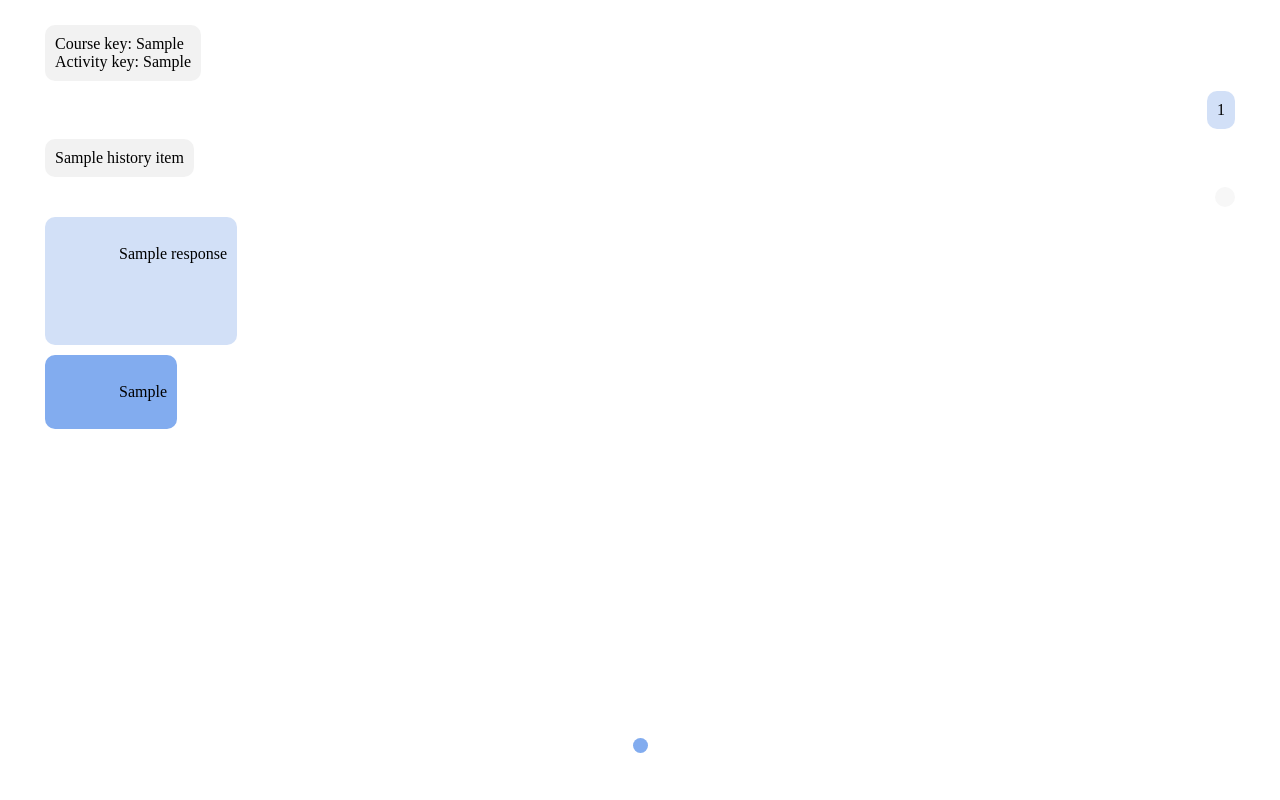
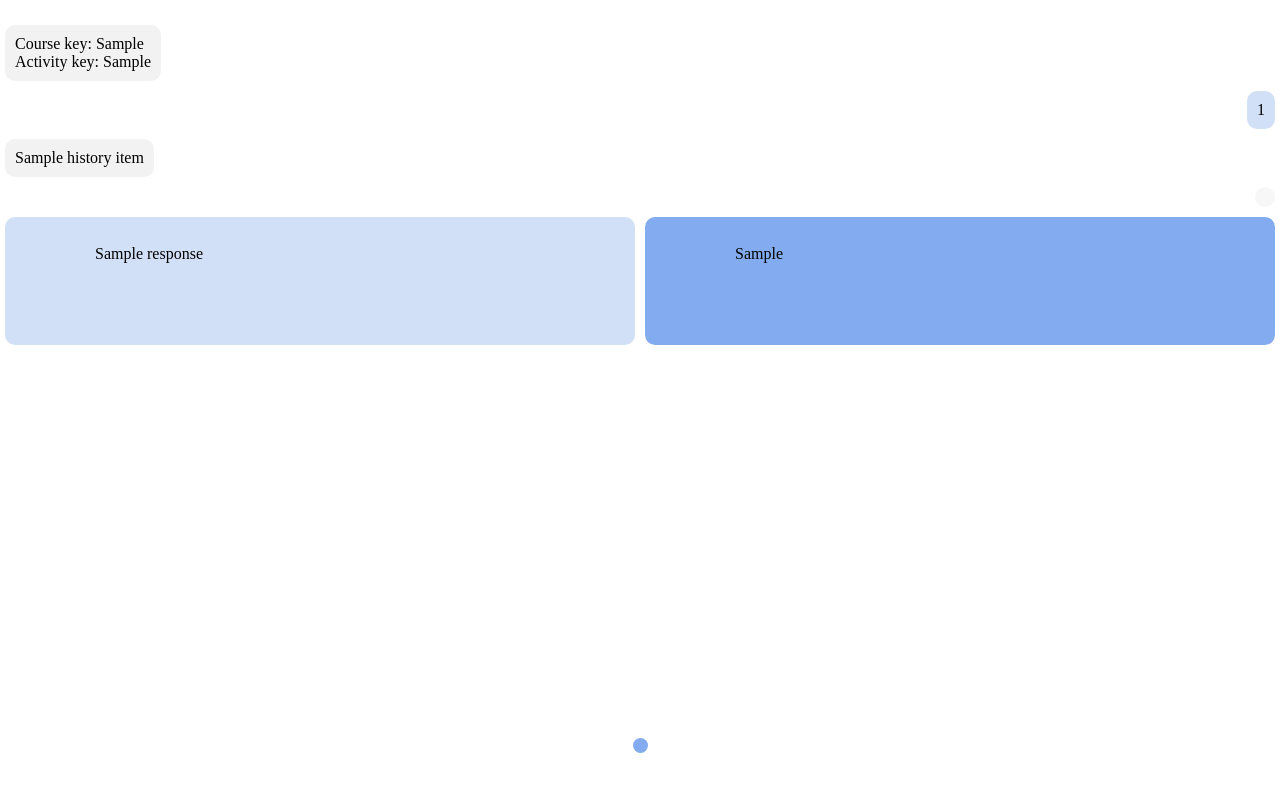
Before and after one commit to Petlja/PLCT-Server, a Python web app: template plct_server/eval/templates/comparison_template.html in a window 1280 px wide. Run offline with Jinja, Linux system fonts and the light colour scheme; the template is opened without the code that fills it: most values are stand-ins (such as "Sample title", 1, 10 or a date in 2020).

Commit message:
putting the new response next to benchmark in the report UI

```diff
--- a/plct_server/eval/templates/comparison_template.html
+++ b/plct_server/eval/templates/comparison_template.html
@@ -6,15 +6,17 @@
     <style>
         body {
             height: 97vh;
-            width: 1200px;
+            width: 100vw;
             margin: 0 auto;
         }
+
         .chat-container {
             width: 100%;
             border-collapse: collapse;
             height: 90%;
             overflow: auto;
         }
+
         .chat-container::-webkit-scrollbar {
             width: 8px;
         }
@@ -31,19 +33,23 @@
         .chat-container::-webkit-scrollbar-track {
             background-color: #f1f1f1;
         }
+
         .chat-container {
             scrollbar-width: thin;
             scrollbar-color: #888 #f1f1f1;
         }
+
         .chat-container {
             -ms-overflow-style: -ms-autohiding-scrollbar;
         }
+
         .conversations {
             display: flex;
             flex-direction: column;
             height: 100%;
             padding-top: 20px;
         }
+
         .chat-message {
             padding: 10px;
             margin: 5px;
@@ -53,9 +59,11 @@
             clear: both;
             white-space: pre-wrap;
         }
-        .chat-message > * {
+
+        .chat-message>* {
             margin: 0;
         }
+
         .history div:nth-child(odd) {
             background-color: #f2f2f2;
         }
@@ -79,6 +87,7 @@
         .response {
             position: relative;
             background-color: #d2e0f7;
+            width: 48%;
         }
 
         .ai-assessment {
@@ -93,6 +102,7 @@
             opacity: 0;
             transition: opacity 0.3s;
         }
+
         .response:hover .ai-assessment {
             opacity: 1;
         }
@@ -100,6 +110,7 @@
         .benchmark {
             background-color: #82acef;
             position: relative;
+            width: 48%;
         }
 
         .benchmark::after {
@@ -115,9 +126,11 @@
             opacity: 0;
             transition: opacity 0.3s;
         }
+
         .benchmark:hover::after {
             opacity: 1;
         }
+
         .feedback-positive::before {
             content: "Positive Feedback";
             color: white;
@@ -131,6 +144,7 @@
             opacity: 0;
             transition: opacity 0.3s;
         }
+
         .feedback-negative::before {
             content: "Negative Feedback";
             color: white;
@@ -144,6 +158,7 @@
             opacity: 0;
             transition: opacity 0.3s;
         }
+
         .feedback::before {
             content: attr(data-feedback);
             color: white;
@@ -157,9 +172,11 @@
             opacity: 0;
             transition: opacity 0.3s;
         }
+
         .benchmark:hover::before {
             opacity: 1;
         }
+
         .navigation-balls {
             display: flex;
             justify-content: center;
@@ -178,6 +195,11 @@
         .ball.active {
             background-color: #82acef;
         }
+
+        .compare {
+            display: inline-flex;
+            width: 100%;
+        }
     </style>
 </head>
 
@@ -194,6 +216,7 @@
                 {% endfor %}
             </div>
             <div class="chat-message query {{ 'right' }}">{{ conversation.query }}</div>
+            <div class="compare">
                 <div class="chat-message response {{ 'left' }}">
                     {{ conversation.response | safe }}
                     {% if conversation.ai_assessment is not none %}
@@ -201,8 +224,10 @@
                     {% endif %}
                 </div>
 
-            <div class="chat-message benchmark left {{ 'feedback-positive' if conversation.feedback == 1 else 'feedback-negative' if conversation.feedback == 0 else '' }}" data-feedback="{{ 'Good' if conversation.feedback == 1 else 'Bad' if conversation.feedback == 0 else '' }}">
+                <div class="chat-message benchmark right {{ 'feedback-positive' if conversation.feedback == 1 else 'feedback-negative' if conversation.feedback == 0 else '' }}"
+                    data-feedback="{{ 'Good' if conversation.feedback == 1 else 'Bad' if conversation.feedback == 0 else '' }}">
                     {{ conversation.benchmark_response | safe }}
+                </div>
             </div>
         </div>
         {% endfor %}
```
Lines whose indentation alone changed are shown as unchanged.
